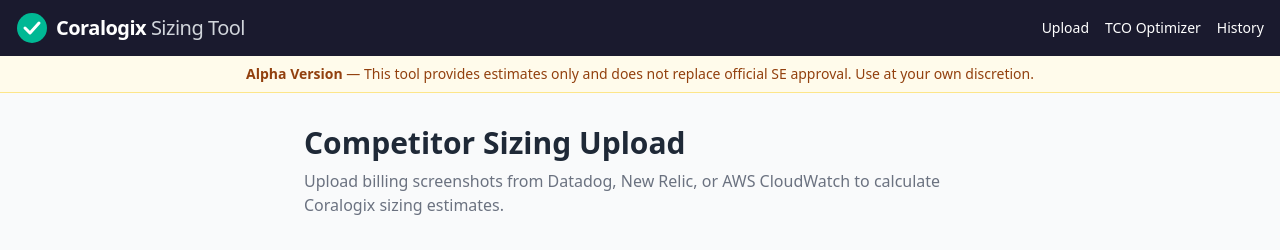
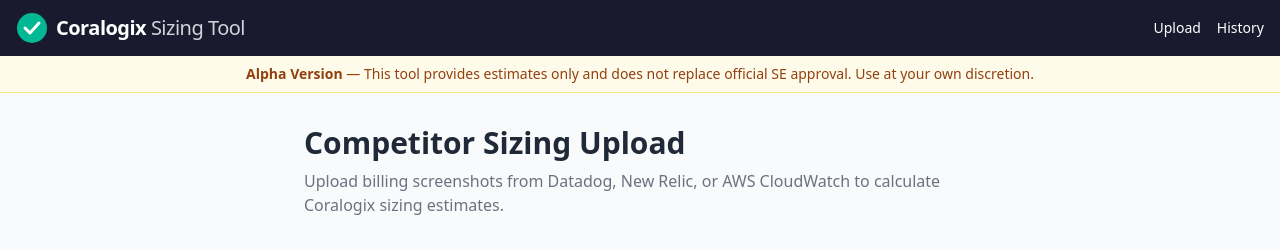
Before and after one commit to AhroniCsM/coralogix-sizing-tool, a FastAPI app: page / in a window 1280 px wide. Shown: the top 250 px of the page. Run offline with FastAPI, Linux system fonts and the light colour scheme; some libraries are stand-ins or nearby versions.

Commit message:
Hide TCO Optimizer from UI (keep code for future use)
Co-Authored-By: Claude Opus 4.6 <noreply@anthropic.com>

```diff
--- a/app/templates/base.html
+++ b/app/templates/base.html
@@ -39,7 +39,7 @@
             </a>
             <div class="flex items-center gap-4 text-sm">
                 <a href="/" class="hover:text-cx-green transition">Upload</a>
-                <a href="/tco" class="hover:text-cx-green transition">TCO Optimizer</a>
+                {# <a href="/tco" class="hover:text-cx-green transition">TCO Optimizer</a> — hidden for now #}
                 <a href="/history" class="hover:text-cx-green transition">History</a>
                 {% if request.state.is_admin is defined and request.state.is_admin %}
                 <a href="/admin" class="hover:text-cx-orange transition text-cx-orange">Admin</a>
--- a/app/templates/result.html
+++ b/app/templates/result.html
@@ -350,11 +350,12 @@
     </div>
     {% endif %}
 
-    <!-- TCO Optimizer Button -->
+    {# TCO Optimizer Button — hidden for now
     <a href="/tco?run_id={{ run_id }}"
        class="w-full block text-center bg-cx-green hover:bg-green-600 text-white font-semibold py-4 px-6 rounded-lg transition mb-6 text-lg shadow">
         Jump to Coralogix TCO Optimizer &rarr;
     </a>
+    #}
 
     <!-- Feedback Section -->
     <div class="bg-white rounded-lg shadow p-6" id="feedback-section">
```
